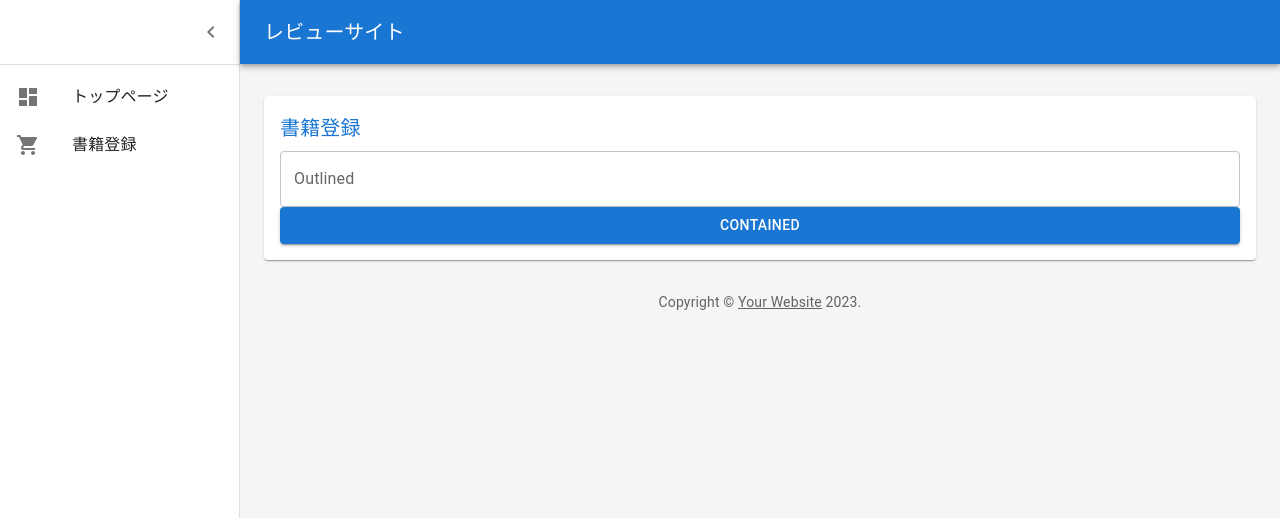
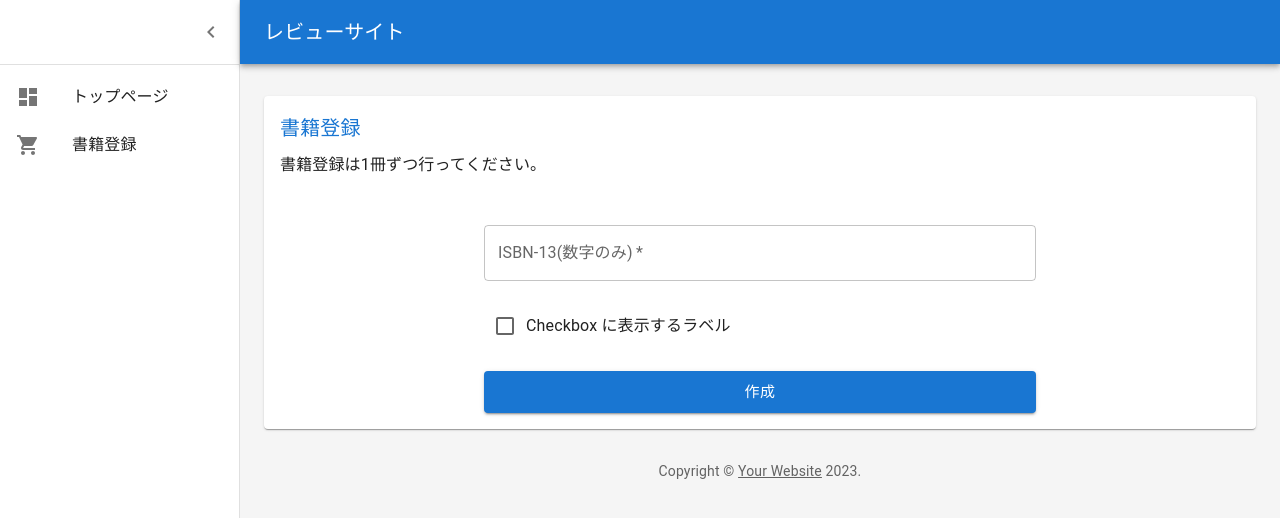
Before and after one commit to cdsl-research/g2122003_log_frontend, a React (Create React App) app: page /register in a window 1280 px wide. Shown: the top 518 px of the page. Built offline with nearby package versions, Linux system fonts and the light colour scheme.

Commit message:
書籍登録ページを作った

```diff
--- a/src/pages/Book_page.js
+++ b/src/pages/Book_page.js
@@ -32,11 +32,11 @@ export default function Book_page() {
             {(() => {
                 let bookdata = FetchNovel();
                 console.log(bookdata)
-                if (bookdata != ""){
-                    if(bookdata.detail != "Not Found"){
+                if (bookdata !== ""){
+                    if(bookdata.detail !== "Not Found"){
                         console.log(bookdata.novel.isbn)
                         console.log(parseInt({ id }.id))
-                        if (bookdata.novel.isbn == parseInt({ id }.id)) {
+                        if (bookdata.novel.isbn === parseInt({ id }.id)) {
                             return (
                                 <>
                                     <Typography variant="h3" gutterBottom>
--- a/src/pages/Register.js
+++ b/src/pages/Register.js
@@ -1,17 +1,55 @@
 import * as React from 'react';
-import Button from '@mui/material/Button';
-import TextField from '@mui/material/TextField';
+import { useState } from 'react';
+import { Button, Container, Stack, TextField, Typography, Checkbox, FormGroup, FormControlLabel } from '@mui/material'
 import Title from '../dashboard/Title';
 
-
 export default function Register() {
+    const [first, setFirst] = useState("")
+    const [checked, setchecked] = useState(false);
+    const [second, setSecond] = useState("")
 
     return (
         <React.Fragment>
             <Title>書籍登録</Title>
-            <TextField id="outlined-basic" label="Outlined" variant="outlined" />
-            <Button variant="contained">Contained</Button>
-
+            <Typography variant="subtitle1" gutterBottom>
+                書籍登録は1冊ずつ行ってください。
+            </Typography>
+            <Container maxWidth="sm" sx={{ pt: 5 }}>
+                <FormGroup>
+                    <Stack spacing={3}>
+                        <TextField
+                            required
+                            label="ISBN-13(数字のみ)"
+                            type="number"
+                            value={first}
+                            onChange={e => {
+                                setFirst(e.target.value)
+                            }}
+                        />
+                        <FormControlLabel control={<Checkbox onChange={() => setchecked(!checked)} />} label="Checkbox に表示するラベル" />
+                        {checked ?
+                            <TextField
+                                required
+                                label="第1巻のISBN(数字のみ)"
+                                type="number"
+                                value={second}
+                                onChange={e => {
+                                    setSecond(e.target.value)
+                                }}
+                            />
+                        : ""}
+                        <Button
+                            color="primary"
+                            variant="contained"
+                            size="large"
+                            onClick={() => {
+                                console.log(first, second, checked);
+                            }}>
+                            作成
+                        </Button>
+                    </Stack>
+                </FormGroup>
+            </Container>
         </React.Fragment>
     );
 }
```
